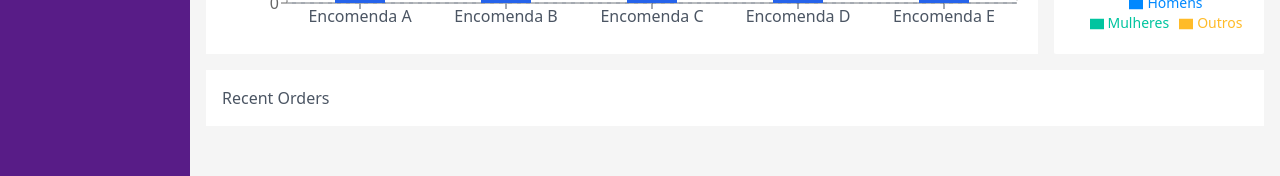
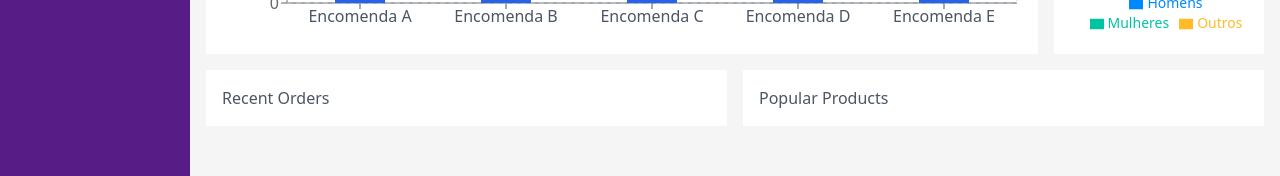
Before and after one commit to MatolaTheCoder/andela-sweet-gift, a React (Create React App) app: page / in a window 1280 px wide. Shown: the part 414-590 px from the top of the page. Built offline with nearby package versions, Linux system fonts and the light colour scheme.

Commit message:
Popular proucts table

```diff
--- a/src/components/Dashboard.jsx
+++ b/src/components/Dashboard.jsx
@@ -3,6 +3,7 @@ import DashboardStatsGrid from './DashboardStatsGrid'
 import DashboardChart from './DashboardChart'
 import DashboardBuyerChart from './DashboardBuyerChart'
 import RecentOrders from './RecentOrders'
+import PopularProducts from './PopularProducts'
 
 export default function Dashboard() {
   return (
@@ -14,6 +15,7 @@ export default function Dashboard() {
       </div>
       <div className="flex flex-row gap-4 w-full">
         <RecentOrders/>
+        <PopularProducts/>
       </div>
     </div>
   )
```
